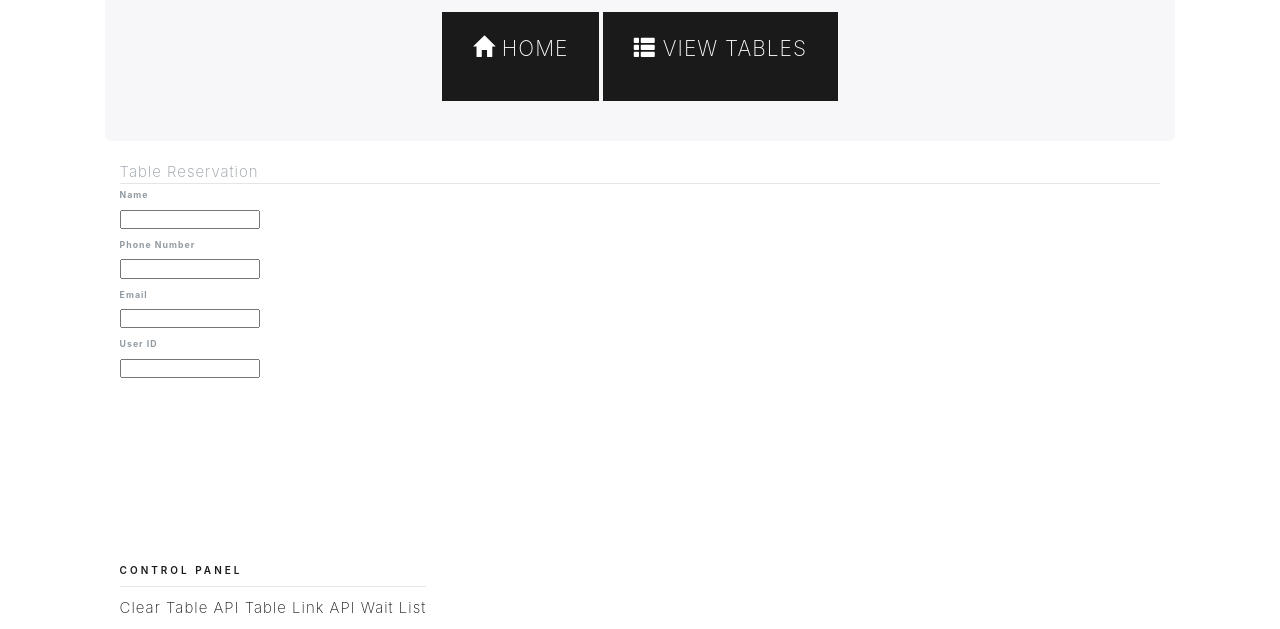
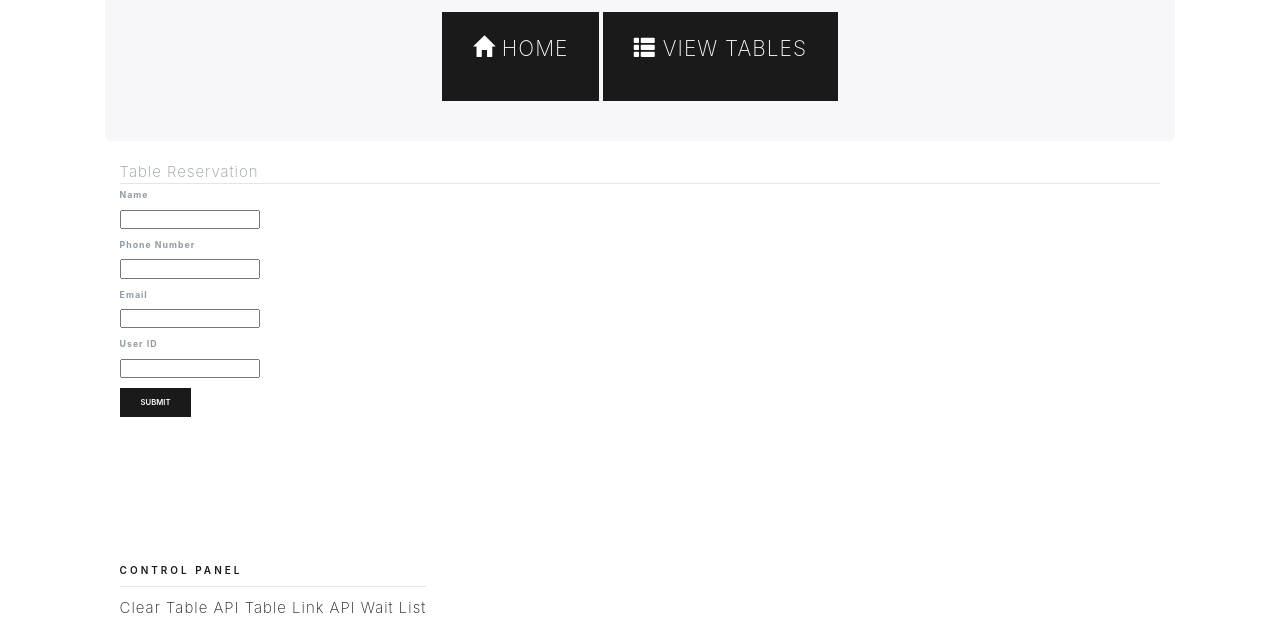
Before and after one commit to PicklesForEyes/restaurants-booker, a website: page reserve.html in a window 1280 px wide. Shown: the part 171-800 px from the top of the page. Drawn offline with nearby package versions, Linux system fonts and the light colour scheme.

Commit message:
reservation changes

```diff
--- a/reserve.html
+++ b/reserve.html
@@ -2,7 +2,7 @@
 
 <head>
 	<meta></meta>
-	<title></title>
+	<title>Haute Restaurant</title>
 	<link rel="stylesheet" href="https://maxcdn.bootstrapcdn.com/bootstrap/3.3.7/css/bootstrap.min.css" integrity="sha384-BVYiiSIFeK1dGmJRAkycuHAHRg32OmUcww7on3RYdg4Va+PmSTsz/K68vbdEjh4u" crossorigin="anonymous">
 	<link rel='stylesheet' href='assets/bootstrap.min.css'>
 	<link rel='stylesheet' href='assets/restaurants.css'>
@@ -48,6 +48,7 @@
 					<label>User ID</label>
 					<input type='username' class='form-text text-muted'>
 				</div>
+				<button type='submit' class='btn btn-primary'>Submit</button>
 			</form>
 		</div>
 
```
